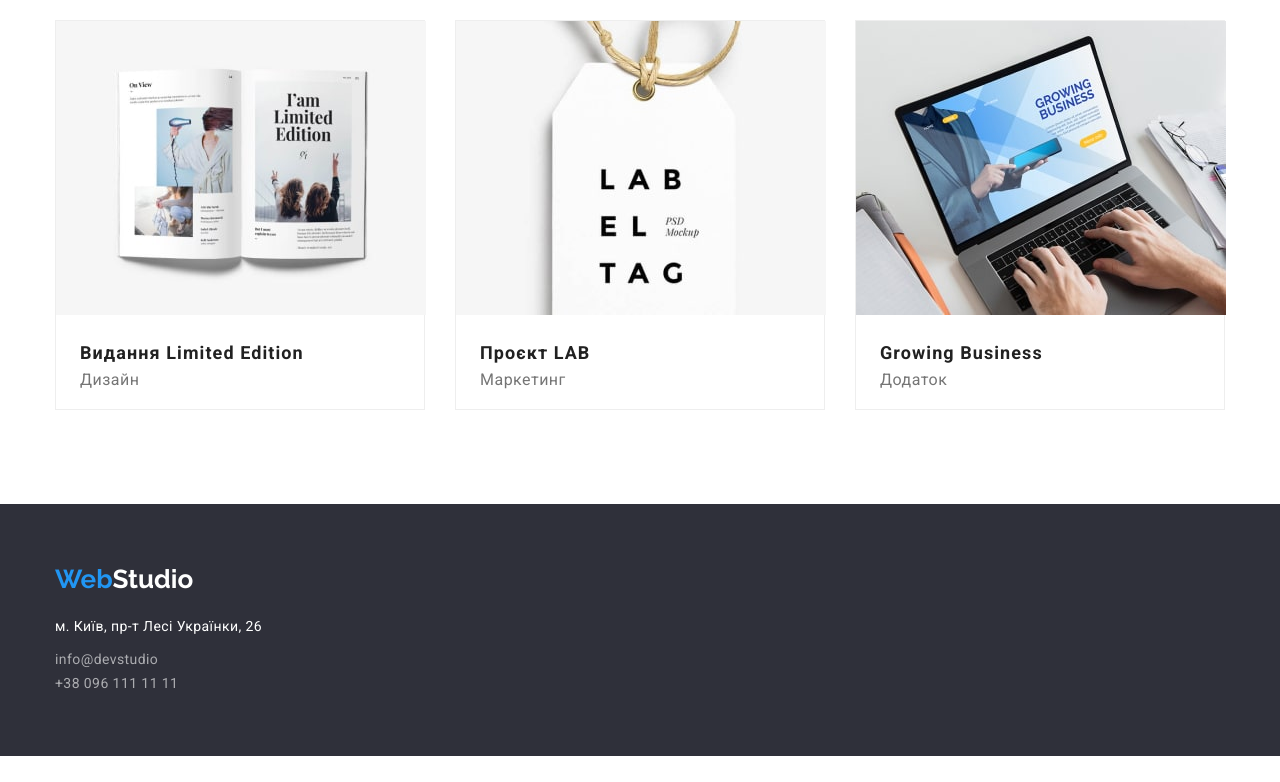
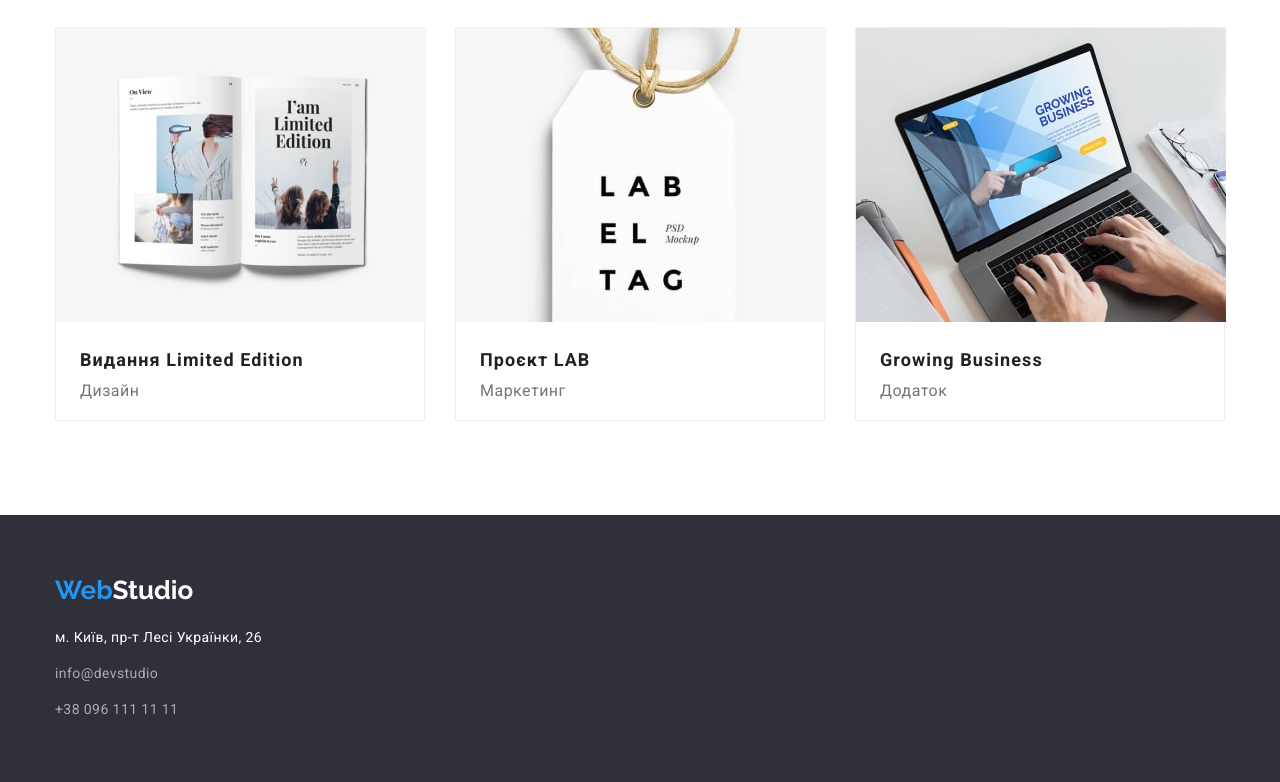
Before and after one commit to V1talquaaa/goit-markup-hw-03, a plain HTML site: page portfolio.html in a window 1280 px wide. Shown: the part 1085-1867 px from the top of the page. Before the commit the page ends 1841 px from the top, so only its background shows below. Drawn offline with nearby package versions, Linux system fonts and the light colour scheme.

Commit message:
changes after mentor advise

```diff
--- a/css/styles.css
+++ b/css/styles.css
@@ -58,7 +58,7 @@ img {
 .header-section {
    padding: 24px 0 25px;
    display: flex;
-    border: 1px solid #ECECEC;
+    border-bottom: 1px solid #ECECEC;
 }
 
 .logo {
@@ -256,6 +256,7 @@ background-color: #F5F4FA;
     padding: 30px 0;
 }
 .team-member {
+    margin-bottom: 10px;
     font-weight: 500;
     font-size: 16px;
     line-height: 1.19;
@@ -311,7 +312,7 @@ background-color: #F5F4FA;
 .footer-physical-address {
 
     margin-top: 20px;
-    margin-bottom: 9px;
+    margin-bottom: 12px;
 
     font-style: normal;
     font-weight: 400;
@@ -321,6 +322,9 @@ background-color: #F5F4FA;
     color: #FFFFFF;
 }
 
+.footer-email {
+    margin-bottom: 12px;
+}
 .footer-contact-channel {
     font-style: normal;
     font-size: 14px;
@@ -331,7 +335,7 @@ background-color: #F5F4FA;
 }
 
 .footer-email {
-    margin-bottom: 9px;
+    margin-bottom: 12px;
 }
 
 
@@ -367,6 +371,8 @@ background-color: #F5F4FA;
 }
 
 .portfolio-example {
+    margin-bottom: 4px;
+
     font-size: 18px;
     line-height: 2;
     letter-spacing: 0.06em;
@@ -415,7 +421,6 @@ background-color: #F5F4FA;
     border: 1px solid #EEEEEE;
 }
 .portfolio-exmpl {
-    padding: 20px 0;
-    margin-left: 24px;
+    padding: 20px 24px;
 
 }
--- a/portfolio.html
+++ b/portfolio.html
@@ -122,7 +122,7 @@
             <address>
                 <ul class="footer-address-list list">
                     <li class="footer-physical-address">м. Київ, пр-т Лесі Українки, 26</li>
-                    <li><a class="footer-contact-channel footer-email link" href="mailto:info@devstudio">info@devstudio</a>
+                    <li class="footer-email"><a class="footer-contact-channel footer-email link" href="mailto:info@devstudio">info@devstudio</a>
                     </li>
                     <li><a class="footer-contact-channel footer-phone link" href="tel:+380961111111">+38 096 111 11 11</a>
                     </li>
```
Also changed, not shown: index.html (+1 -1 lines).
